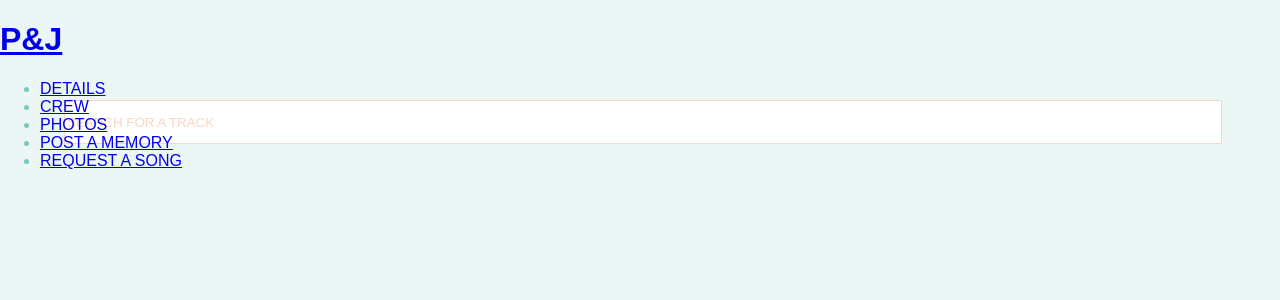
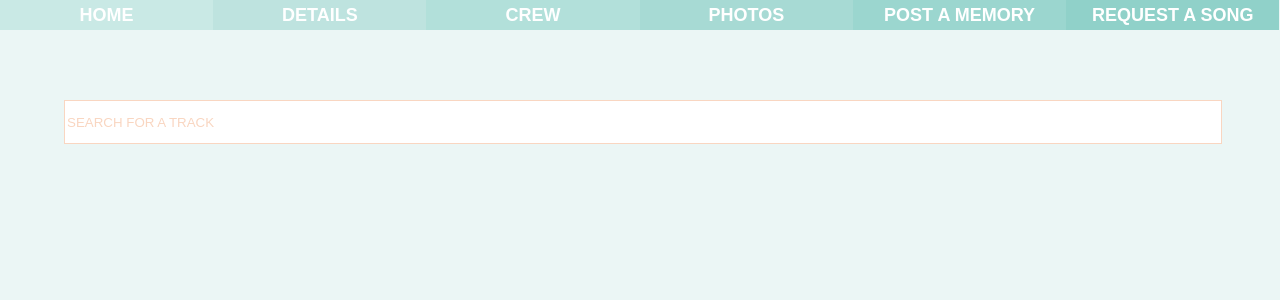
Before and after one commit to phyllisandjohn/phyllisandjohn.github.io, a Jekyll site: the page request/index.html, which Jekyll copies as it is, in a window 1280 px wide. Shown: the top 300 px of the page. Built offline with Jekyll 4.4.1, drawn with Linux system fonts in a browser that asks for light colours; nearby versions of some CDN libraries.

Commit message:
Update index.html

```diff
--- a/request/index.html
+++ b/request/index.html
@@ -10,14 +10,12 @@
 <body ng-controller="MainController">
 	<div class="header">
 		<div class="nav">
-			<h1><a href="http://phyllisandjohn.com/">P&J</a></h1>
-			<ul>
-				<li><a href="http://phyllisandjohn.com/details">DETAILS</a></li>
-				<li><a href="http://phyllisandjohn.com/crew">CREW</a></li>
-				<li><a href="http://phyllisandjohn.com/photos">PHOTOS</a></li>
-	    			<li><a href="http://phyllisandjohn.com/2016/01/17/post.html">POST A MEMORY</a></li>
-				<li><a href="http://phyllisandjohn.com/request">REQUEST A SONG</a></li>
-			</ul>
+			<div class="home"><a href="http://phyllisandjohn.com/">HOME</a></div>
+			<div class="details"><a href="http://phyllisandjohn.com/details">DETAILS</a></div>
+			<div class="crew"><a href="http://phyllisandjohn.com/crew">CREW</a></div>
+			<div class="photos"><a href="http://phyllisandjohn.com/photos">PHOTOS</a></div>
+	    		<div class="post"><a href="http://phyllisandjohn.com/2016/01/17/post.html">POST A MEMORY</a></div>
+			<div class="request"><a href="http://phyllisandjohn.com/request">REQUEST A SONG</a></div>
 		</div>
 	</div>
 
```
